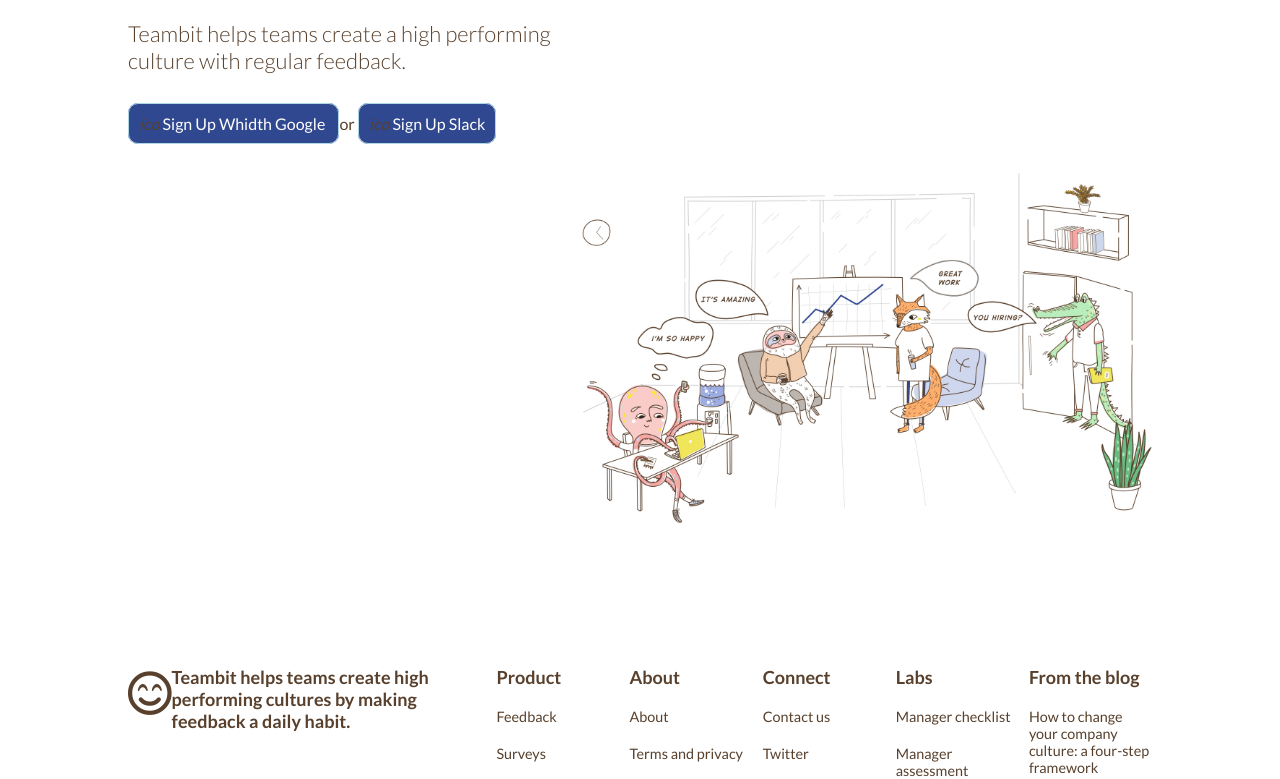
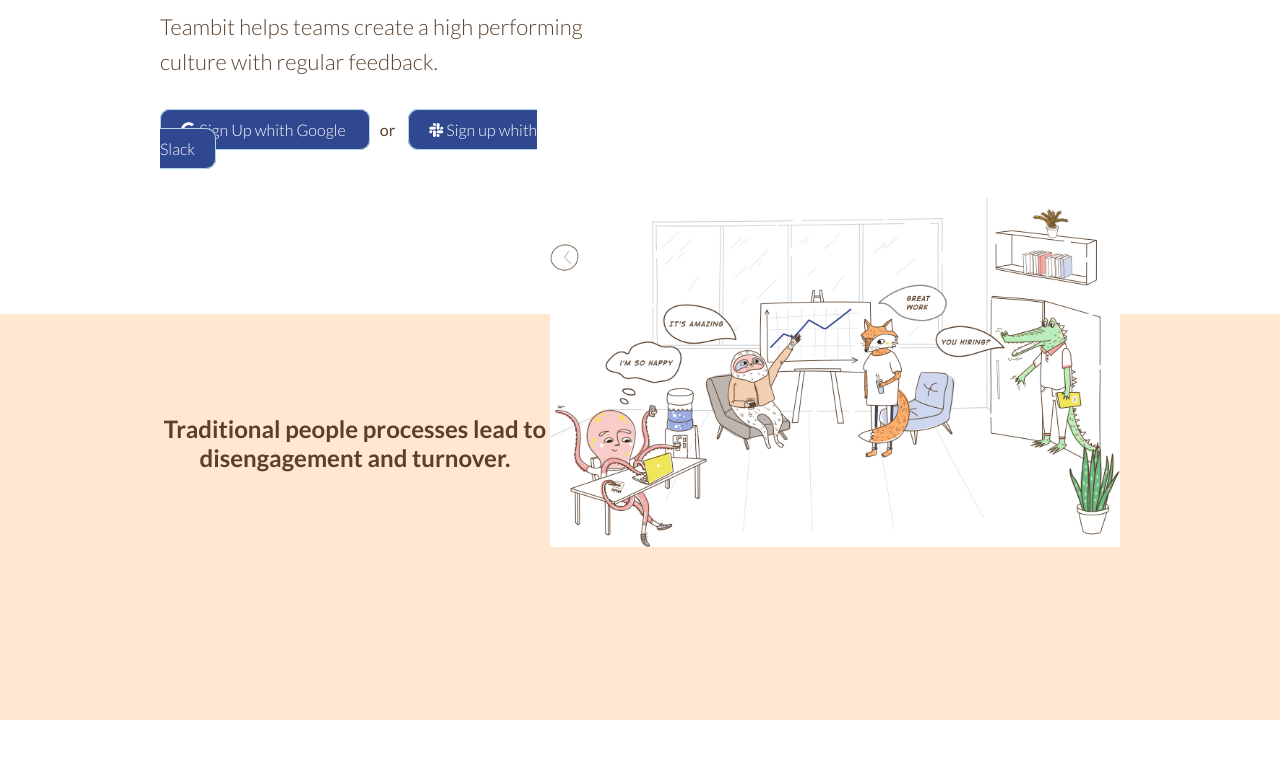
Before and after one commit to Adriano-Defilippis/node-sass-teambit, a website: page public/index.html in a window 1280 px wide. Shown: the part 489-1268 px from the top of the page. Drawn offline with nearby package versions, Linux system fonts and the light colour scheme.

Commit message:
SECTION 2

```diff
--- a/public/index.html
+++ b/public/index.html
@@ -81,14 +81,14 @@
               </header>
 
               <form action="" class="after">
-                <a href="#" class="button_signUp sign_up_whit_google" type="button">
-                  <i>ico</i>
-                  Sign Up Whidth Google
+                <a href="#" class="button_sign_up sign_up_whit_google" type="button">
+                  <i class="fab fa-google"></i>
+                  Sign Up whith Google
                 </a>
                 <label for="">or</label>
-                <a href="#" class="button_signUp sign_up_whit_slack" type="button">
-                  <i>ico</i>
-                  Sign Up Slack
+                <a href="#" class="button_sign_up sign_up_whit_slack" type="button">
+                  <i class="fab fa-slack"></i>
+                  Sign up whith Slack
                 </a>
               </form>
 
@@ -103,8 +103,12 @@
         </section>
 
           <!-- SECTION 1 -->
-          <section id="section_2">
+          <section id="section_1">
+            <div class="wrapper_section">
 
+              <h2>Traditional people processes lead to disengagement and turnover.</h2>
+
+            </div>
           </section>
 
       </main>
--- a/src/scss/forms.scss
+++ b/src/scss/forms.scss
@@ -1,12 +1,22 @@
 form{
 
-    .button_signUp{
+    label{
+        margin: 10px;
+    }
+
+    .button_sign_up{
         color: white;
 
         background-color: #30488f;
 
-        padding: 10px;
+        padding: 10px 20px;
         border: 1px solid lightblue;
         border-radius: 10px;
+
+        font-weight: lighter;
+    }
+
+    i{
+        color: white;
     }
 }
--- a/src/scss/main.scss
+++ b/src/scss/main.scss
@@ -1,12 +1,4 @@
 main.content_page{
-
-    .wrapper_section{
-        width: 80vw;
-
-        margin: 0 auto;
-
-        padding: 150px 0;
-    }
 
     .wrapper_section::after,
     section::after{
@@ -17,6 +9,14 @@
 
 
     #section_0{
+
+        .wrapper_section{
+            width: 75vw;
+
+            margin: 0 auto;
+
+            padding: 100px 0;
+        }
 
         p{
             font-weight: lighter;
@@ -30,6 +30,8 @@
             margin-bottom:70px
         }
 
+        @import "forms";
+
         .col_left{
             float: left;
             width: 45%;
@@ -40,7 +42,13 @@
                 margin-bottom: 40px;
 
                 h1{
-                    line-height: 2em;
+                    line-height: 1.6em;
+                    margin-bottom: 20px;
+                }
+
+                p{
+                    line-height: 1.6em;
+                    margin-bottom: 20px;
                 }
             }
 
@@ -57,7 +65,24 @@
 
     }
 
+    #section_1{
 
+        background-color: $bg_section;
+
+        .wrapper_section{
+
+            width: 50vw;
+
+            margin: 0 auto;
+
+            padding: 100px 0;
+
+            .content_tab{
+
+                @extend %flexRow;
+            }
+        }
+    }
 
 
 
--- a/src/scss/style.scss
+++ b/src/scss/style.scss
@@ -4,6 +4,8 @@
 
 $width_small_col: 35%;
 $width_large_col: 65%;
+
+$bg_section: #ffe7d2;
 
 %flexRow {
   display: flex;
@@ -22,7 +24,7 @@
 
 %sizing_position_Header_footer{
   margin: 0 auto;
-  width: 80%;
+  width: 75%;
 
   padding: 20px 0;
 };
@@ -36,9 +38,11 @@
 
 
 @import "header";
+@import "main";
+
 @import "footer";
-@import "main";
-@import "forms";
+
+
 
 * {
   margin: 0;
@@ -68,7 +72,12 @@
   overflow: hidden;
 }
 
+hr{
+  background-color:  $main_font_color;
+  margin: 100px 0;
 
+  height: 1px;
+}
 
 /* HELPER CLASS */
 
```
Also changed, not shown: src/html/index.html (+11 -7 lines), public/css/style.css, public/img/before.png (added), public/img/hardcore.png (added), public/img/nofeedback.png (added), public/img/notsafe.png (added).
